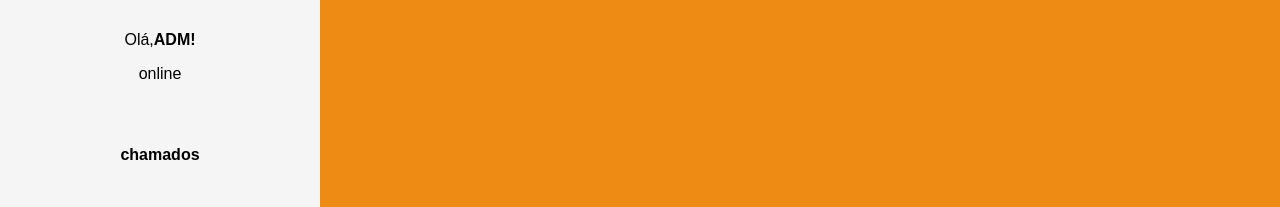
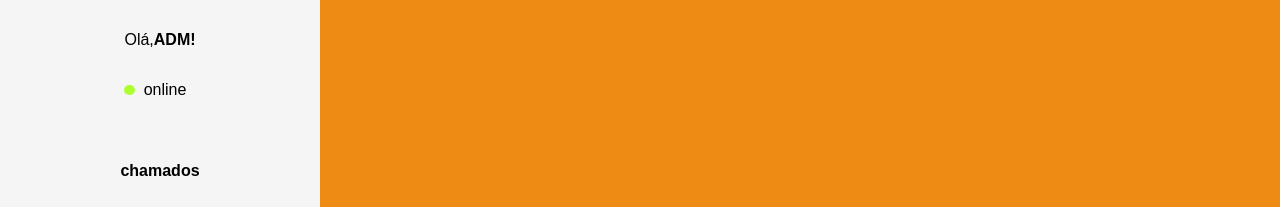
Before and after one commit to 3Go-G11/3GO-IA, a website: page BobIA-1.0.2/BobIA-1.0.2/public/index.html in a window 1280 px wide. Shown: the part 135-342 px from the top of the page. Drawn offline with Linux system fonts and the light colour scheme; a web font is replaced by a local one.

Commit message:
status, correção das divs

```diff
--- a/BobIA-1.0.2/BobIA-1.0.2/public/index.html
+++ b/BobIA-1.0.2/BobIA-1.0.2/public/index.html
@@ -63,18 +63,21 @@
    <script>
        function mostrar_chamados(){
     document.getElementById('container_chamados').style.display = "block";
+    document.getElementById('container_chamados').style.display = "flex";
     document.getElementById('container_users').style.display = "none";
     document.getElementById('container_IA').style.display = "none";
 }
 
 function mostrar_users(){
     document.getElementById('container_users').style.display = "block";
+    document.getElementById('container_users').style.display = "flex";
     document.getElementById('container_chamados').style.display = "none";
     document.getElementById('container_IA').style.display = "none";
 }
 
 function mostrar_IA(){
     document.getElementById('container_IA').style.display = "block";
+    document.getElementById('container_IA').style.display = "flex";
     document.getElementById('container_users').style.display = "none";
     document.getElementById('container_chamados').style.display = "none";
 }
--- a/BobIA-1.0.2/BobIA-1.0.2/public/style.css
+++ b/BobIA-1.0.2/BobIA-1.0.2/public/style.css
@@ -161,3 +161,19 @@ button:hover {
     text-align: left;
     display: none;
 }
+
+.bolinha{
+    width: 11.8px;
+    height: 10px;
+    border-radius: 100%;
+    background-color: greenyellow;
+
+}
+
+.status{
+    width: 100%;
+    display: flex;
+    align-items: center;
+    justify-content: space-evenly;
+
+}
```
